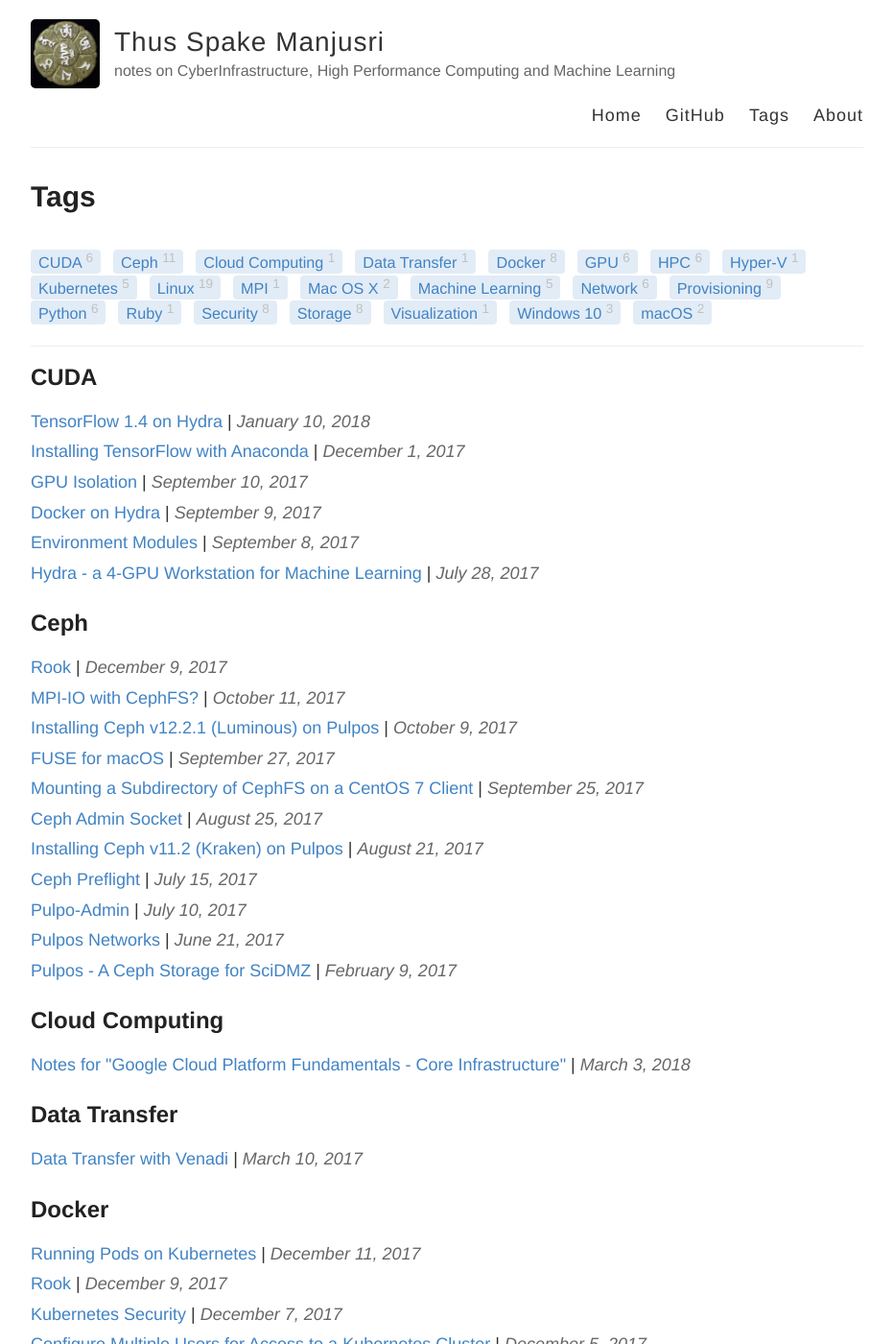
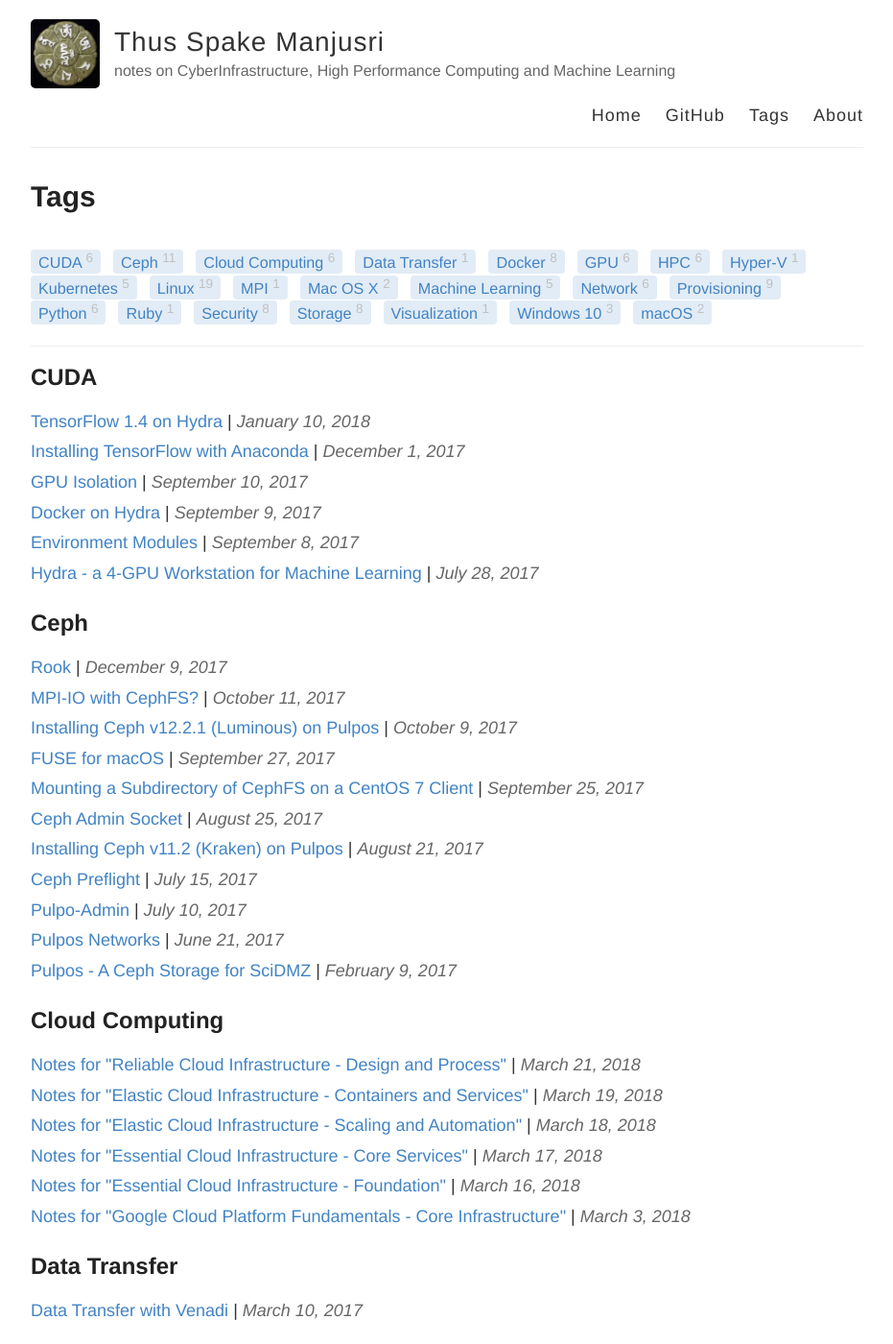
Before and after one commit to shawfdong/shawfdong.github.io, a Jekyll site: the page built from tags.html, in a window 1280 px wide and 1400 px high. Shown: the whole window at 96% size, without its empty margins (174-1105 px from the left). Built offline with Jekyll 4.4.1, drawn with Linux system fonts in a browser that asks for light colours.

Commit message:
gcp posts

```diff
--- /dev/null
+++ b/_posts/2018-3-16-gcp-infrastructure-foundation.md
@@ -0,0 +1,17 @@
+---
+layout: post
+title: Notes for "Essential Cloud Infrastructure - Foundation"
+tags: [Cloud Computing]
+---
+
+My notes for the course "Essential Cloud Infrastructure: Foundation" (Course 2 of "Architecting with Google Cloud Platform") on [Coursera](https://www.coursera.org/).<!-- more -->
+
+## Qwiklabs
+* [Qwiklabs and GCP Access](https://googlecoursera.qwiklab.com/focuses/10041)
+* [Console and Cloud Shell](https://googlecoursera.qwiklab.com/focuses/10042)
+* [Projects](https://googlecoursera.qwiklab.com/focuses/10043)
+* [Infrastructure Preview](https://googlecoursera.qwiklab.com/focuses/10044)
+* [Virtual Networking](https://googlecoursera.qwiklab.com/focuses/10045)
+* [Bastion Host](https://googlecoursera.qwiklab.com/focuses/10046)
+* [Creating Virtual Machines](https://googlecoursera.qwiklab.com/focuses/10047)
+* [Working with Virtual Machines](https://googlecoursera.qwiklab.com/focuses/10048)
--- /dev/null
+++ b/_posts/2018-3-17-gcp-infrastructure-core-services.md
@@ -0,0 +1,17 @@
+---
+layout: post
+title: Notes for "Essential Cloud Infrastructure - Core Services"
+tags: [Cloud Computing]
+---
+
+My notes for the course "Essential Cloud Infrastructure: Core Services" (Course 3 of "Architecting with Google Cloud Platform") on [Coursera](https://www.coursera.org/).<!-- more -->
+
+## Qwiklabs
+* [Cloud Identity and Access Management (IAM)](https://googlecoursera.qwiklab.com/focuses/10049)
+* [Cloud Storage](https://googlecoursera.qwiklab.com/focuses/10050)
+* [Cloud SQL](https://googlecoursera.qwiklab.com/focuses/10051)
+* [Cloud Datastore](https://googlecoursera.qwiklab.com/focuses/10052)
+* [Billing Administration](https://googlecoursera.qwiklab.com/focuses/10053)
+* [Examining Billing Data with BigQuery](https://googlecoursera.qwiklab.com/focuses/10054)
+* [Resource Monitoring (Stackdriver)](https://googlecoursera.qwiklab.com/focuses/10055)
+* [Error Reporting and Debugging (Stackdriver)](https://googlecoursera.qwiklab.com/focuses/10056)
--- /dev/null
+++ b/_posts/2018-3-18-gcp-infrastructure-scaling-automation.md
@@ -0,0 +1,15 @@
+---
+layout: post
+title: Notes for "Elastic Cloud Infrastructure - Scaling and Automation"
+tags: [Cloud Computing]
+---
+
+My notes for the course "Elastic Cloud Infrastructure: Scaling and Automation" (Course 4 of "Architecting with Google Cloud Platform") on [Coursera](https://www.coursera.org/).<!-- more -->
+
+## Qwiklabs
+* [Virtual Private Networks (VPN)](https://googlecoursera.qwiklab.com/focuses/10057)
+* [Dynamic VPN with Cloud Routers](https://googlecoursera.qwiklab.com/focuses/10058)
+* [Virtual Machine Automation and Load Balancing](https://googlecoursera.qwiklab.com/focuses/10059)
+* [Autoscaling](https://googlecoursera.qwiklab.com/focuses/10060)
+* [Google Cloud Platform API Infrastructure Automation](https://googlecoursera.qwiklab.com/focuses/10061)
+* [Deployment Manager](https://googlecoursera.qwiklab.com/focuses/10062)
--- /dev/null
+++ b/_posts/2018-3-19-gcp-infrastructure-containers-services.md
@@ -0,0 +1,11 @@
+---
+layout: post
+title: Notes for "Elastic Cloud Infrastructure - Containers and Services"
+tags: [Cloud Computing]
+---
+
+My notes for the course "Elastic Cloud Infrastructure: Containers and Services" (Course 5 of "Architecting with Google Cloud Platform") on [Coursera](https://www.coursera.org/).<!-- more -->
+
+## Qwiklabs
+* [Getting Started with App Engine](https://googlecoursera.qwiklab.com/focuses/10063)
+* [Kubernetes Load Balancing](https://googlecoursera.qwiklab.com/focuses/10064)
--- /dev/null
+++ b/_posts/2018-3-21-cloud-infrastructure-design-process.md
@@ -0,0 +1,14 @@
+---
+layout: post
+title: Notes for "Reliable Cloud Infrastructure - Design and Process"
+tags: [Cloud Computing]
+---
+
+My notes for the course "Reliable Cloud Infrastructure: Design and Process" (Course 6 of "Architecting with Google Cloud Platform") on [Coursera](https://www.coursera.org/).<!-- more -->
+
+## Qwiklabs
+* [Access the Qwiklabs Environment](https://googlecoursera.qwiklab.com/focuses/12611)
+* [Deployment Manager - Beginning Appserver](https://googlecoursera.qwiklab.com/focuses/12612)
+* [Deployment Manager - Adding Load Balancing](https://googlecoursera.qwiklab.com/focuses/12613)
+* [Deployment Manager - Package and Deploy](https://googlecoursera.qwiklab.com/focuses/12614)
+* [Deployment Manager - Full Production](https://googlecoursera.qwiklab.com/focuses/12615)
--- a/_posts/2018-3-3-gcp-fundamentals.md
+++ b/_posts/2018-3-3-gcp-fundamentals.md
@@ -4,7 +4,7 @@
 tags: [Cloud Computing]
 ---
 
-My notes for the course "Google Cloud Platform Fundamentals: Core Infrastructure" on [Coursera](https://www.coursera.org/).<!-- more -->
+My notes for the course "Google Cloud Platform Fundamentals: Core Infrastructure" (Course 1 of "Architecting with Google Cloud Platform") on [Coursera](https://www.coursera.org/).<!-- more -->
 
 ## Labs
 * [Sign Up for the Free Trial and Create a Project](https://codelabs.developers.google.com/codelabs/cp100-free-trial/)
```
